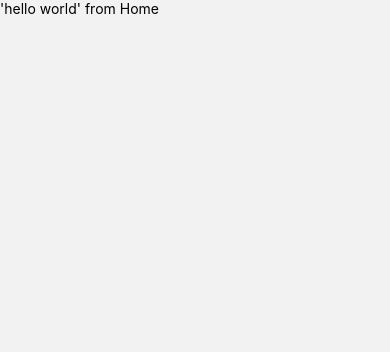
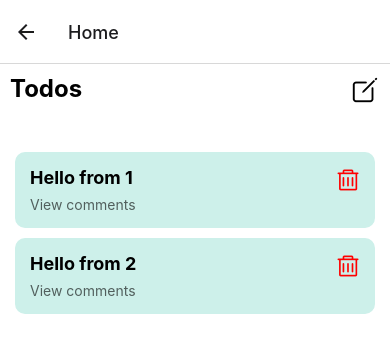
Before and after one commit to SteveRobinson99/Shoping-and-To-do-with-server-and-chat, a React Native app: screen /Home in a window 390 px wide. Shown: the top 352 px of the page. Built offline with nearby package versions, Linux system fonts and the light colour scheme.

Commit message:
add hard coded Todo with starter styling from imported common styles file

```diff
--- a/App.js
+++ b/App.js
@@ -22,7 +22,7 @@ export default function App() {
                 <Stack.Screen
                     name='Home'
                     component={Home}
-                    options={{ headerShown: false }}
+                    options={{ headerShown: true }}
                 />
                 <Stack.Screen name='Comments' component={Comments} />
             </Stack.Navigator>
--- a/screens/Home.jsx
+++ b/screens/Home.jsx
@@ -3,14 +3,58 @@ import { Ionicons } from "@expo/vector-icons";
 import React, { useState } from "react";
 import ShoppingList from "./ShoppingList";
 
-// import ShowModal from "./ShowModal";
+
+import ShowModal from "./ShowModal";
+import { styles } from "../assets/Styles"   //(to import rather than local style)
+import Todo from "./Todo";
 
 const Home = () => {
-    //for later use of modal to display content
+    //for  use of modal to display 'todo' content (shopping via second modal or child tbc)
     const [visible, setVisible] = useState(false);
-    return (<View>
-        <Text>'hello world' from Home</Text>
-            </View>)
-}
+    // hard code sample prior to setting up Socket
+    const [data, setData] = useState([
+        { _id: "1", title: "Hello from 1", comments: [] },
+        { _id: "2", title: "Hello from 2", comments: [] },
+    ]);
+    return (
+        <SafeAreaView style={styles.screen}>
+            <View style={styles.header}>
+                <Text style={styles.heading}>Todos</Text>
+                <Ionicons
+                    name='create-outline'
+                    size={30}
+                    color='black'
+                    onPress={() => setVisible(!visible)}
+                />
+            </View>
+            <View style={styles.container}>
+                <FlatList
+                    data={data}
+                    keyExtractor={(item) => item._id}
+                    renderItem={({ item }) => <Todo item={item} />}
+                />
+            </View>
+            <ShowModal setVisible={setVisible} visible={visible} />
+        </SafeAreaView>
+    );
+};
 
 export default Home
+
+// const styles = StyleSheet.create({
+//     screen: {
+//         flex: 1,
+//         backgroundColor: "#fff",
+//         padding: 10,
+//     },
+// header: {
+//     padding: 10,
+//     justifyContent: "space-between",
+//     flexDirection: "row",
+//     marginBottom: 20,
+// },
+// heading: {
+//     fontSize: 24,
+//     fontWeight: "bold",
+// },
+// })
--- /dev/null
+++ b/screens/ShowModal.jsx
@@ -0,0 +1,52 @@
+import {
+    Modal,
+    View,
+    Text,
+    StyleSheet,
+    SafeAreaView,
+    TextInput,
+    Pressable,
+} from "react-native";
+import React, { useState } from "react";
+
+import { styles } from "../assets/Styles"
+
+
+const ShowModal = ({ setVisible, visible }) => {
+    const [input, setInput] = useState("");
+
+    const handleSubmit = () => {
+        if (input.trim()) {
+            console.log({ input });
+            setVisible(!visible);
+        }
+    };
+
+    return (
+        <Modal
+            animationType='slide'
+            transparent={true}
+            visible={visible}
+            onRequestClose={() => {
+                Alert.alert("Modal has been closed.");
+                setVisible(!visible);
+            }}
+        >
+            <SafeAreaView style={styles.modalScreen}>
+                <TextInput
+                    style={styles.textInput}
+                    value={input}
+                    onChangeText={(value) => setInput(value)}
+                />
+
+                <Pressable onPress={handleSubmit} style={styles.modalButton}>
+                    <View>
+                        <Text style={styles.buttonText}>Add Todo</Text>
+                    </View>
+                </Pressable>
+            </SafeAreaView>
+        </Modal>
+    );
+};
+
+export default ShowModal;
--- a/screens/ToDo.jsx
+++ b/screens/Todo.jsx
@@ -1,6 +1,8 @@
 import { View, Text, StyleSheet } from "react-native";
 import { React } from "react";
 import { AntDesign } from "@expo/vector-icons";
+
+import { styles } from "../assets/Styles"
 
 const Todo = ({ item }) => {
     return (
```
Also changed, not shown: ToDo.js (added, +17 -0 lines), 1 other file (tests, documents, lock files or other folders).
